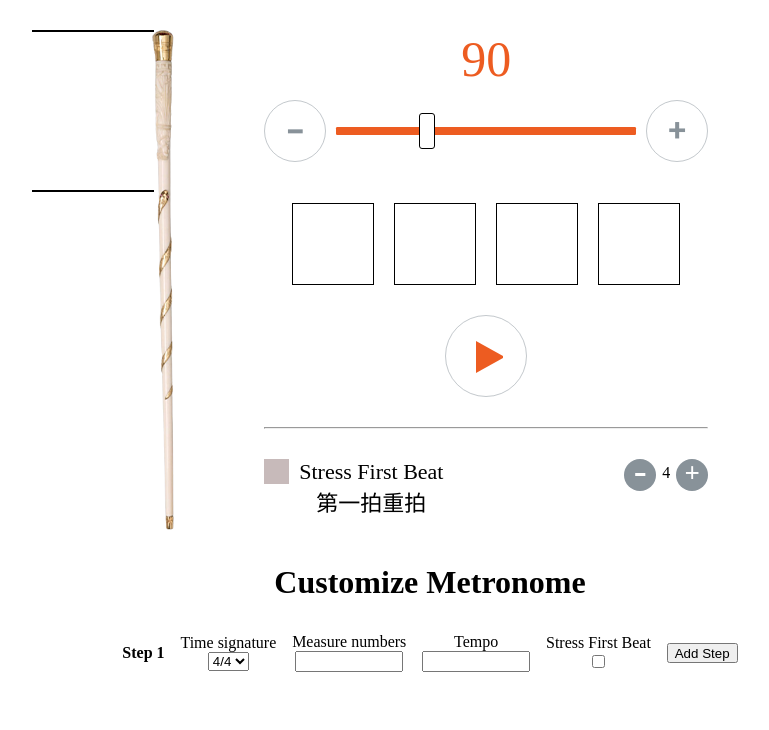
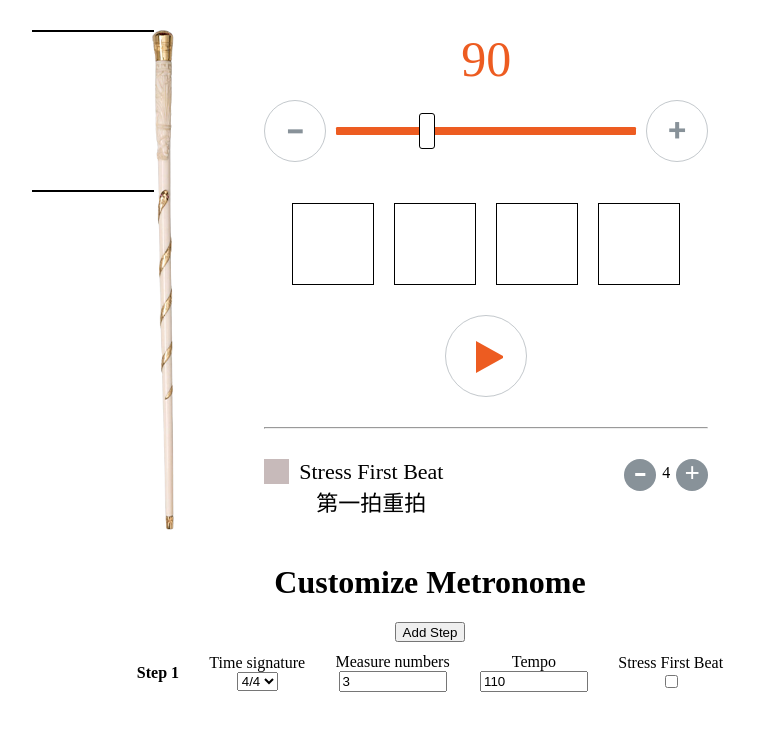
Before and after one commit to RyanCrystal/ryansky, a React app: page / in a window 1280 px wide. Shown: the top 730 px of the page, without its empty margins (210-979 px from the left). Built offline with nearby package versions, Linux system fonts and the light colour scheme.

Commit message:
adding custom metronome

```diff
--- a/src/components/CustomMetronome/CustomMetronome.js
+++ b/src/components/CustomMetronome/CustomMetronome.js
@@ -12,7 +12,10 @@ const CustomMetronome = () => {
   return (
     <div className="container">
       <h1>Customize Metronome</h1>
-      <Steps stepNumber={stepNumber} addStep={addStep} />
+      <button className="add-step-btn" onClick={addStep}>
+        Add Step
+      </button>
+      <Steps stepNumber={stepNumber} />
     </div>
   );
 };
--- a/src/components/CustomMetronome/Step.js
+++ b/src/components/CustomMetronome/Step.js
@@ -3,7 +3,7 @@ import React from "react";
 const Step = (props) => {
   return (
     <div className="step-container">
-      <h4>Step 1</h4>
+      <h4>Step {props.index}</h4>
       <div className="time-signature">
         <div>Time signature</div>
         <select>
@@ -14,19 +14,16 @@ const Step = (props) => {
       </div>
       <div className="measures-numbers">
         <div>Measure numbers</div>
-        <input type="number" />
+        <input type="number" value="3" />
       </div>
       <div className="tempo">
         <div>Tempo</div>
-        <input type="number" />
+        <input type="number" value="110" />
       </div>
       <div className="accent">
         <div>Stress First Beat</div>
         <input type="checkbox" />
       </div>
-      <button className="add-step-btn" onClick={props.addStep}>
-        Add Step
-      </button>
     </div>
   );
 };
--- a/src/components/CustomMetronome/Steps.js
+++ b/src/components/CustomMetronome/Steps.js
@@ -6,7 +6,7 @@ import "./Steps.css";
 
 const Steps = (props) => {
   const n = [...Array(props.stepNumber + 1).keys()].slice(1);
-  return n.map((m) => <Step key={m} addStep={props.addStep} />);
+  return n.map((m) => <Step key={m} index={m} />);
 };
 
 export default Steps;
```
